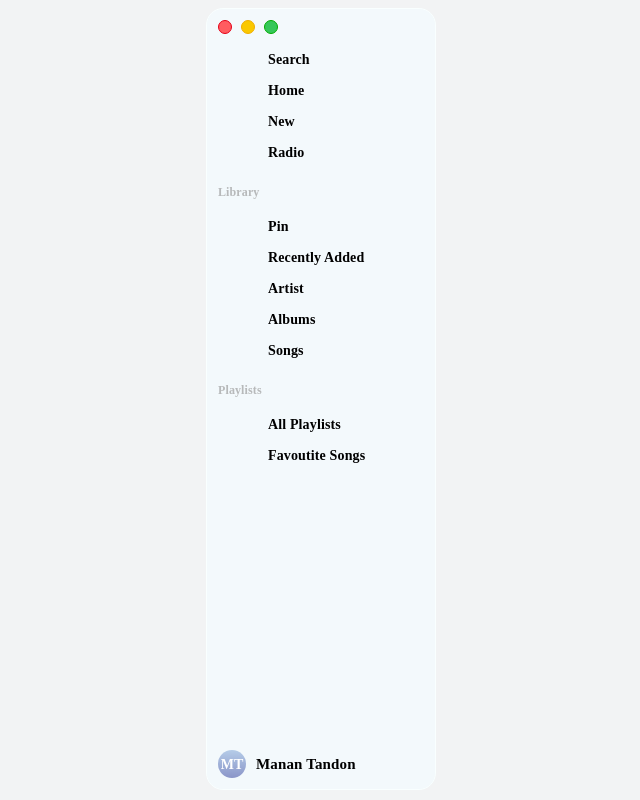
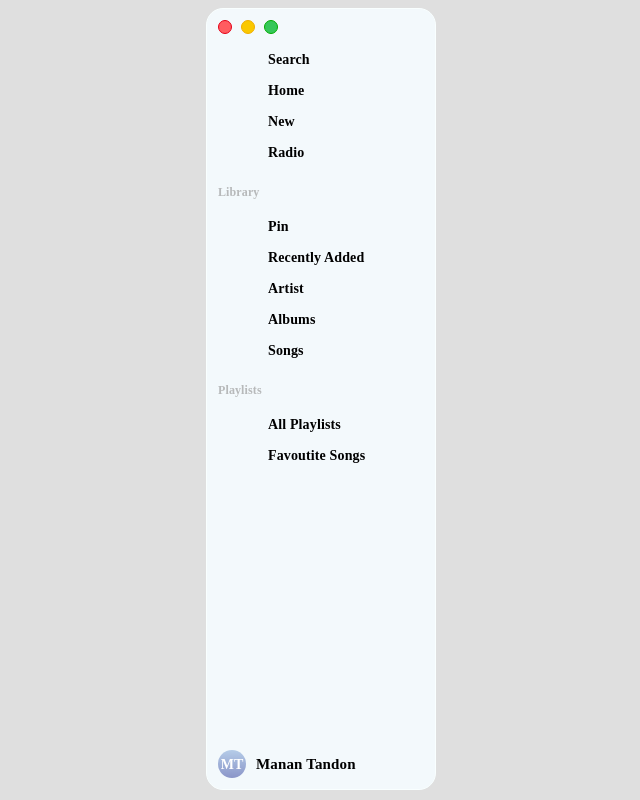
Before and after one commit to MANANTANDON/4d616e616e, a Next.js app: page /100designs/day1 in a window 1280 px wide. Shown: the whole page, without its empty margins (319-959 px from the left). Built offline with nearby package versions, Linux system fonts and the light colour scheme; a web font is replaced by a local one.

Commit message:
day1 updated...

```diff
--- a/src/pages/100designs/day1.jsx
+++ b/src/pages/100designs/day1.jsx
@@ -26,7 +26,7 @@ export default function Day1() {
   ];
   return (
     <>
-      <div className="w-screen h-screen bg-[#F2F3F4] overflow-scroll">
+      <div className="w-screen h-screen bg-[#dfdfdf] overflow-scroll">
         <Container maxWidth="xl">
           <Box
             sx={{
@@ -36,8 +36,8 @@ export default function Day1() {
               justifyContent: "center",
             }}
           >
+            {/* Parent div */}
             <Box
-              size={{ xs: 6, md: 2 }}
               sx={{
                 p: "11px",
                 width: "230px",
@@ -250,6 +250,7 @@ export default function Day1() {
                   </Box>
                 </Box>
               </Box>
+              {/* Logged In User */}
               <Box sx={{ display: "flex", alignItems: "center", gap: "10px" }}>
                 <Box
                   sx={{
```
